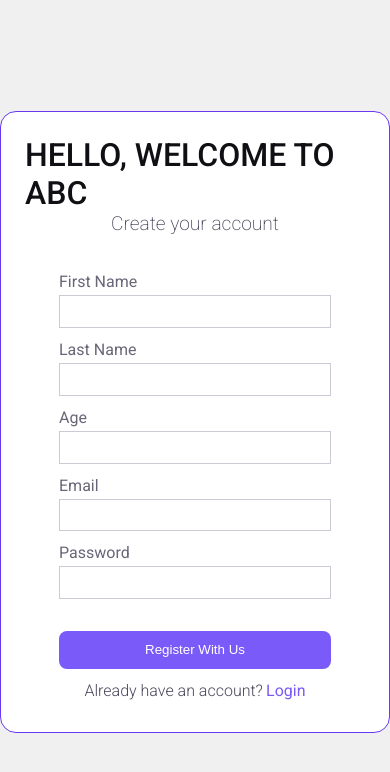
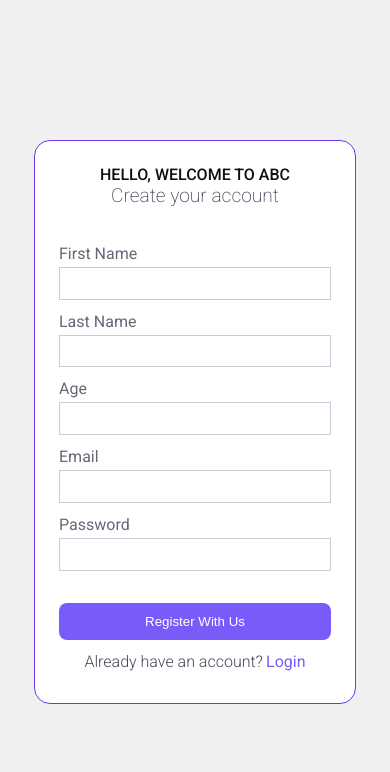
Before and after one commit to naveenstheninjastudio/Reactapps, a React (Vite) app: page /signup-form in a window 390 px wide. Shown: the top 772 px of the page. Built offline with nearby package versions, Linux system fonts and the light colour scheme.

Commit message:
added media quuery for  signup form

```diff
--- a/src/components/signUpForm.css
+++ b/src/components/signUpForm.css
@@ -86,3 +86,16 @@ button:focus {
   color: #7a5af8;
   font-weight: 400;
 }
+
+@media (max-width: 480px) {
+  .signUpFormTitle {
+    display: flex;
+    flex-direction: column;
+    align-items: center;
+    color: #100f14;
+    font-size: 1rem;
+    font-weight: 500;
+    margin-bottom: 2rem;
+    text-transform: uppercase;
+  }
+}
```
